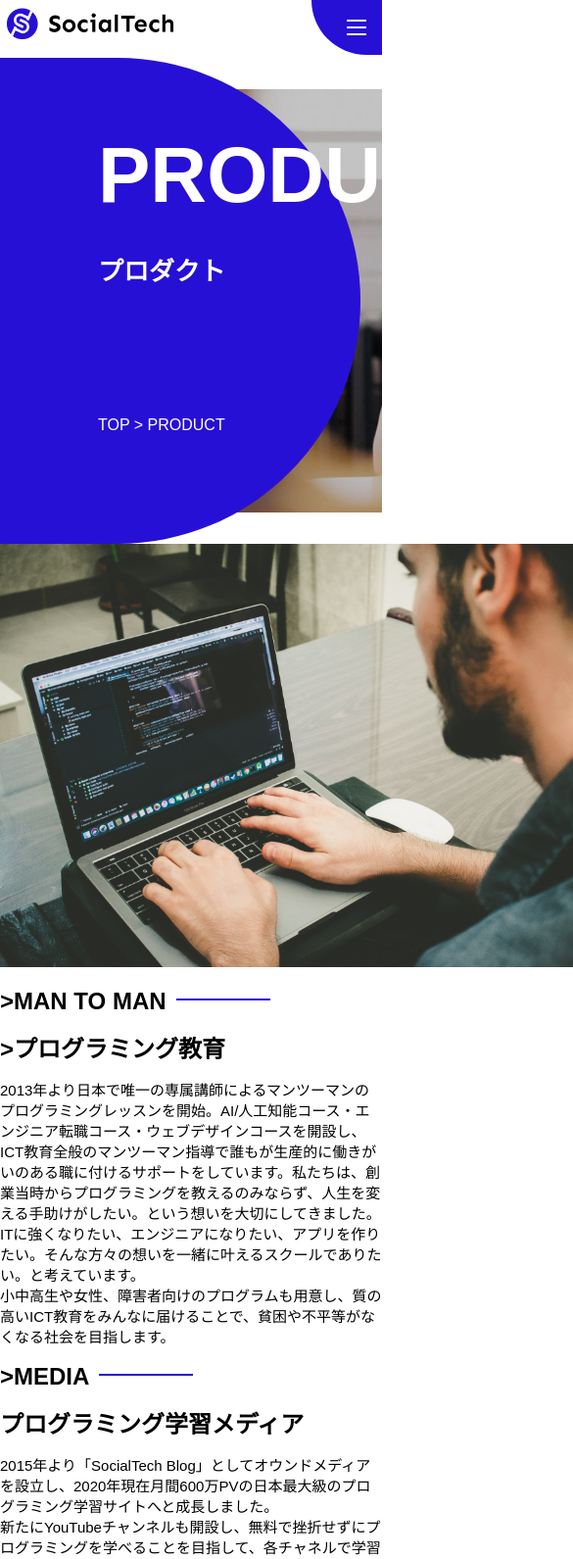
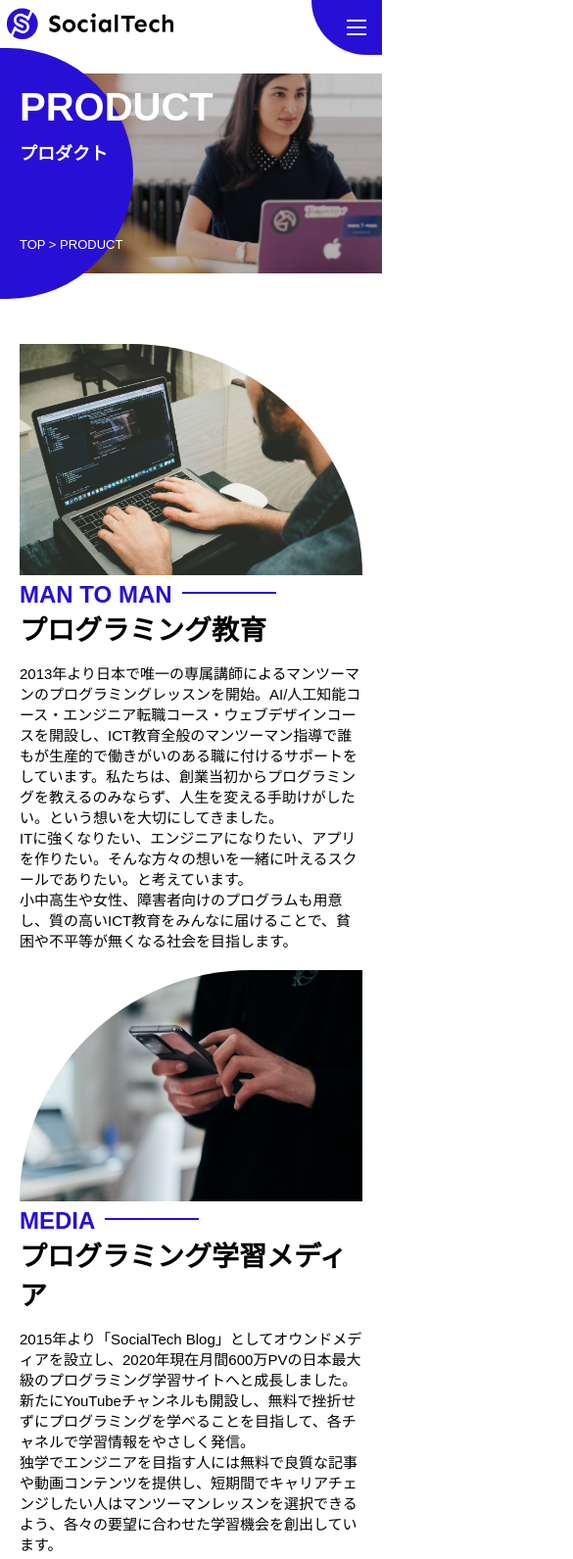
Before and after one commit to detectivekotono/samurai-html-css, a plain HTML site: page socialtech/product.html in a window 390 px wide. Shown: the top 1591 px of the page at 98% size, 585 px wide, since content can reach past the window. Drawn offline with Linux system fonts and the light colour scheme.

Commit message:
修正と追記

```diff
--- a/socialtech/product.html
+++ b/socialtech/product.html
@@ -84,23 +84,48 @@
           <img src="images/product/product-mantoman.png" alt="PCでコードを書く男性">
         </div>
         <div class="product-read">
-          <h2 class="product-h2">>MAN TO MAN</h2>
-          <h3 class="product-h3">>プログラミング教育</h3>
+          <h2 class="product-h2">MAN TO MAN</h2>
+          <h3 class="product-h3">プログラミング教育</h3>
           <p>
-            2013年より日本で唯一の専属講師によるマンツーマンのプログラミングレッスンを開始。AI/人工知能コース・エンジニア転職コース・ウェブデザインコースを開設し、ICT教育全般のマンツーマン指導で誰もが生産的に働きがいのある職に付けるサポートをしています。私たちは、創業当時からプログラミングを教えるのみならず、人生を変える手助けがしたい。という想いを大切にしてきました。<br>ITに強くなりたい、エンジニアになりたい、アプリを作りたい。そんな方々の想いを一緒に叶えるスクールでありたい。と考えています。<br>小中高生や女性、障害者向けのプログラムも用意し、質の高いICT教育をみんなに届けることで、貧困や不平等がなくなる社会を目指します。
+            2013年より日本で唯一の専属講師によるマンツーマンのプログラミングレッスンを開始。AI/人工知能コース・エンジニア転職コース・ウェブデザインコースを開設し、ICT教育全般のマンツーマン指導で誰もが生産的で働きがいのある職に付けるサポートをしています。私たちは、創業当初からプログラミングを教えるのみならず、人生を変える手助けがしたい。という想いを大切にしてきました。<br>ITに強くなりたい、エンジニアになりたい、アプリを作りたい。そんな方々の想いを一緒に叶えるスクールでありたい。と考えています。<br>小中高生や女性、障害者向けのプログラムも用意し、質の高いICT教育をみんなに届けることで、貧困や不平等が無くなる社会を目指します。
           </p>
         </div>
       </section>
-<section class="product-section-right">
+      <section class="product-section product-section-right">
         <div class="product-read">
-<h2 class="product-h2">>MEDIA</h2>
+          <h2 class="product-h2">MEDIA</h2>
           <h3 class="product-h3">プログラミング学習メディア</h3>
           <p>
-  2015年より「SocialTech Blog」としてオウンドメディアを設立し、2020年現在月間600万PVの日本最大級のプログラミング学習サイトへと成長しました。<br>新たにYouTubeチャンネルも開設し、無料で挫折せずにプログラミングを学べることを目指して、各チャネルで学習情報をやさしく発信。<br>独学でエンジニアを目指す人には無料で良質な記事や動画コンテンツを提供し、短期間でキャリアチェンジしたい人はマンツーマンレッスンを選択できるよう、各々の要望に合わせた学習機会を創出しています。
+            2015年より「SocialTech
+            Blog」としてオウンドメディアを設立し、2020年現在月間600万PVの日本最大級のプログラミング学習サイトへと成長しました。<br>新たにYouTubeチャンネルも開設し、無料で挫折せずにプログラミングを学べることを目指して、各チャネルで学習情報をやさしく発信。<br>独学でエンジニアを目指す人には無料で良質な記事や動画コンテンツを提供し、短期間でキャリアチェンジしたい人はマンツーマンレッスンを選択できるよう、各々の要望に合わせた学習機会を創出しています。
           </p>
+        </div>
         <div class="product-section-img">
           <img src="images/product/product-media.png" alt="スマートフォンを操作する人">
         </div>
+      </section>
+      <section class="product-section product-section-left">
+        <div class="product-section-img">
+          <img src="images/product/product-career.png" alt="笑顔で話し合う2人の男性">
+        </div>
+        <div class="product-read">
+          <h2 class="product-h2">CAREER</h2>
+          <h3 class="product-h3">人材紹介事業</h3>
+          <p>
+            「誰もがエンジニアになれる」を叶えるため未経験からエンジニアへ転職するまでの全ての過程をサポートします。<br>エンジニア転職に特化した履歴書や職務経歴書の書き方、面接対策を行い、豊富な求人の中から最適なキャリア選択を支援。<br>転職希望者の目標に寄り添って強みやアピールポイントを整理し、転職活動を通して自身の成長を実感できるキャリア支援を行なっています。<br>
+          </p>
+        </div>
+      </section>
+      <section class="product-section product-section-right">
+        <div class="product-read">
+          <h2 class="product-h2">B2B</h2>
+          <h3 class="product-h3">法人研修事業</h3>
+          <p>
+            社員のスキルアップや、資格取得、福利厚生などを目的としたプログラミング法人研修を行っています。<br>実務経験が豊富なエンジニアが所属しているので、貴社の事業モデルに合わせた研修内容の提案が可能です。<br>既存社員からIT人材を生み出すことで、社会の変化に対応した企業作りをサポートし、持続的な経済成長を生み出します。
+          </p>
+        </div>
+        <div class="product-section-img">
+          <img src="images/product/product-b2b.png" alt="講演中の男性とそれを聴く人々">
         </div>
       </section>
     </article>
--- a/socialtech/style.css
+++ b/socialtech/style.css
@@ -11,6 +11,12 @@ body {
   max-width: 1080px;
   margin: 0 auto 0 auto;
   font-family: "Source Sans Pro", "Hiragino Kaku Gothic ProN", Meiryo, Arial, sans-serif;
+}
+
+/* ヘッダー */
+header {
+  display: flex;
+  justify-content: space-between;
 }
 
 /* ナビゲーションのレイアウト */
@@ -44,25 +50,11 @@ body {
   display: none;
 }
 
-/* ヘッダー */
-header {
-  display: flex;
-  justify-content: space-between;
-}
-
-#nav-pc ul {
-  display: flex;
-  padding-left: 0;
-}
-
-#nav-pc li {
-  list-style: none;
-}
 
 /* メインビジュアル */
 #main-visual {
   position: relative;
-  height: 470px;
+  height: 400px;
 }
 
 #main-message {
@@ -78,7 +70,7 @@ header {
   z-index: 11;
 }
 
-#main-message>h1 {
+#main-message h1 {
   font-size: 60px;
   margin: 100px 0 0 50px;
 }
@@ -160,7 +152,7 @@ h3 {
   margin-top: 80px;
 }
 
-/* 画像＋説明の枠 */
+/* 写真＋説明の枠 */
 #product-left>div {
   position: relative;
   height: 480px;
@@ -173,7 +165,7 @@ h3 {
   margin-left: 20px;
 }
 
-/* 画像 */
+/* 写真 */
 .product-photo {
   width: 100%;
 }
@@ -194,10 +186,15 @@ h3 {
   color: #2710d5;
   font-weight: bold;
   font-size: 16px;
-  margin: 0;
+  margin: 0px;
 }
 
 /* 説明文の見出し */
+.product-explain>h3 {
+  margin: 5px 0 5px 0;
+}
+
+/* 説明文 */
 .product-explain>p {
   font-size: 14px;
   margin: 0;
@@ -400,8 +397,8 @@ h3 {
   border-bottom-color: #707070;
   border-style: solid;
   background-color: #fafafa;
+  height: 56px;
   width: 400px;
-  height: 56px;
 }
 
 /* お問合せ内容のテキストエリア */
@@ -534,7 +531,7 @@ footer {
   display: flex;
 }
 
-#misssion-five-goals .five-goals-image {
+#mission-five-goals .five-goals-image {
   width: 30%;
   padding: 20px;
 }
@@ -613,6 +610,58 @@ footer {
   font-size: 16px;
 }
 
+/* セクション */
+.product-section {
+  display: flex;
+  padding: 20px 20px 0;
+}
+
+.product-section .product-section-img {
+  width: 450px;
+}
+
+/* 右が画像のセクション */
+.product-section-left .product-section-img img {
+  width: 100%;
+  padding: 0 40px 30px 0;
+  border-radius: 0 432px 0 0;
+}
+
+.product-section-left .product-read {
+  width: 50%;
+  flex-grow: 1;
+}
+
+.product-section-left .product-read p {
+  margin-bottom: 0;
+}
+
+/* 右が画像のセクション */
+.product-section-right {
+  justify-content: space-between;
+}
+
+.product-section-right .product-section-img img {
+  width: 100%;
+  padding: 0 0 30px 40px;
+  border-radius: 432px 0 0 0;
+}
+
+.product-section-right .product-read {
+  width: 500px;
+}
+
+.product-h2 {
+  color: #2710d5;
+  font-size: 24px;
+  margin: 0;
+}
+
+.product-h3 {
+  font-size: 28px;
+  margin: 0;
+}
+
 /* スマートフォン用のスタイル */
 @media screen and (max-width:767px) {
 
@@ -665,6 +714,7 @@ footer {
     margin: 80px 0 30px 20px;
   }
 
+  /* ナビゲーションのリンクの装飾 */
   #nav-sp nav a {
     display: block;
     color: #ffffff;
@@ -767,6 +817,13 @@ footer {
   }
 
   /* 画像+説明の枠 */
+  #product-left>div,
+  #product-right>div {
+    height: auto;
+    margin: 0;
+  }
+
+  /* 説明文の枠 */
   .product-explain {
     position: relative;
     margin: 0;
@@ -775,6 +832,11 @@ footer {
   .product-explain>h3 {
     margin: 10px 0 10px 0;
     font-size: 24px;
+  }
+
+  /* もっと見るボタン */
+  #product-more {
+    text-align: left;
   }
 
   /* ABOUT US */
@@ -787,7 +849,7 @@ footer {
   }
 
   .culture-table th {
-    font-size: 10px;
+    font-size: 16px;
   }
 
   .culture-table {
@@ -822,6 +884,10 @@ footer {
     position: absolute;
     top: 0;
     left: 0;
+  }
+
+  .vision-box>div>h4 {
+    margin: 60px 0 0 0;
   }
 
   /* 会社概要 */
@@ -944,7 +1010,7 @@ footer {
   /* ミッションページ　S2DGSの設定 */
   .mission-h2 {
     font-size: 38px;
-    margin: 0;
+    margin: 0px;
   }
 
   .mission-h2::after {
@@ -980,4 +1046,72 @@ footer {
     align-self: center;
   }
 
+  /* プロダクトページ */
+  #product-main {
+    height: 256px;
+    margin-top: 4%;
+    position: relative;
+  }
+
+  .product-main-inner {
+    height: 80%;
+    background-size: cover;
+  }
+
+  #product-title {
+    width: 136px;
+    height: 256px;
+    position: absolute;
+    top: -10%;
+  }
+
+  #product-title h1 {
+    left: 20px;
+    font-size: 40px;
+  }
+
+  #product-title h1 span {
+    font-size: 18px;
+  }
+
+  #product-title>p {
+    top: 180px;
+    left: 20px;
+    font-size: 13px;
+  }
+
+  /* セクション */
+  .product-section {
+    flex-direction: column;
+  }
+
+  .product-section .product-section-img {
+    width: 100%;
+  }
+
+  .product-section .product-section-img img {
+    width: 100%;
+    padding: 0;
+  }
+
+  /* 右が画像のセクション */
+  .product-section-left .product-section-img img {
+    border-radius: 0 300px 0 0;
+  }
+
+  .product-section-left .product-read {
+    width: 100%;
+    flex-grow: 1;
+  }
+
+  /* 右が画像のセクション */
+  .product-section-right .product-section-img img {
+    order: 1;
+    border-radius: 300px 0 0 0;
+  }
+
+  .product-section-right .product-read {
+    order: 2;
+    width: 100%;
+  }
 }
```
Also changed, not shown: socialtech/mission.html (+6 -6 lines). Lines whose indentation alone changed are shown as unchanged.
